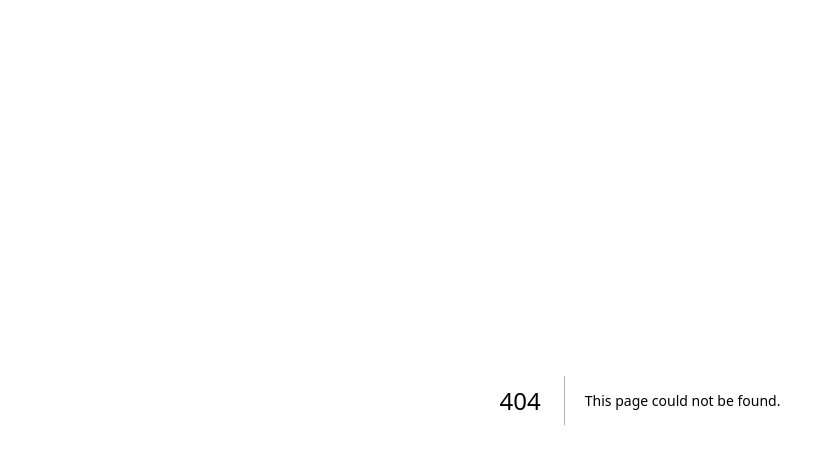
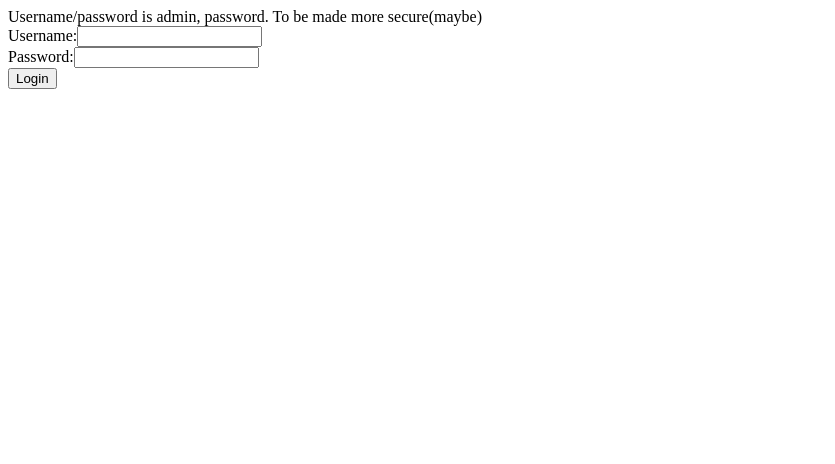
Before and after one commit to edmond-chu/ticketing-frontend, a Next.js app: page /login in a window 1280 px wide. Before the commit this address had no page. Shown: the top 464 px of the page, without its empty margins (0-835 px from the left). Built offline with nearby package versions, Linux system fonts and the light colour scheme.

Commit message:
added login page functionality

```diff
--- a/pages/admin.tsx
+++ b/pages/admin.tsx
@@ -1,6 +1,8 @@
 import { useState, useEffect, ChangeEvent, FormEvent } from 'react';
 import Link from 'next/link';
 import adminstyle from '../styles/adminstyle.module.css';
+import { useRouter } from 'next/router';
+
 
 type Ticket = {
   id: number;
@@ -13,10 +15,17 @@ type ResponseTexts = {
   [key: string]: string;
 };
 export default function Admin() {
+
+    const router = useRouter();
+
+  // Redirect to login page if not authenticated
+    useEffect(() => {
+        const isAuthenticated = localStorage.getItem("isAuthenticated");
+        if (!isAuthenticated) {
+        router.push('/login');
+        }
+    }, [router]);
     const url = process.env.NEXT_PUBLIC_BACKEND_URL;
-
-
-
 
     const [tickets, setTickets] = useState<Ticket[]>([]);
     const [selectedTicketId, setSelectedTicketId] = useState<number | null>(null);
@@ -70,6 +79,11 @@ export default function Admin() {
     const handleReturnToAdminPage = () => {
         setSearchedTicket(null);
         setSearchQuery('');
+    };
+
+    const handleLogout = () => {
+        localStorage.removeItem("isAuthenticated");
+        router.push('/login');
     };
 
 
@@ -146,6 +160,7 @@ export default function Admin() {
             <div className={adminstyle.backToHome}>
                 <Link href="/"><button className="mt-4">Back to Home</button></Link>
             </div>
+            <button onClick={handleLogout}>Logout</button>
             <div className={adminstyle.searchContainer}>
                 <input
                     type="text"
--- /dev/null
+++ b/pages/login.tsx
@@ -0,0 +1,36 @@
+import React, { useState, FormEvent } from 'react'; // Import FormEvent
+import { useRouter } from 'next/router';
+
+export default function Login() {
+  const [username, setUsername] = useState('');
+  const [password, setPassword] = useState('');
+  const router = useRouter();
+
+  const handleSubmit = async (e: FormEvent<HTMLFormElement>) => { // Specify type here
+    e.preventDefault();
+    // Your authentication logic here
+    if (username === "admin" && password === "password") {
+      localStorage.setItem("isAuthenticated", "true");
+      router.push('/admin');
+    } else {
+      alert("Invalid credentials");
+    }
+  };
+
+  return (
+    <form onSubmit={handleSubmit}>
+      <div>
+        <label>Username/password is admin, password. To be made more secure(maybe)</label>
+      </div>
+      <div>
+        <label>Username:</label>
+        <input type="text" value={username} onChange={(e) => setUsername(e.target.value)} />
+      </div>
+      <div>
+        <label>Password:</label>
+        <input type="password" value={password} onChange={(e) => setPassword(e.target.value)} />
+      </div>
+      <button type="submit">Login</button>
+    </form>
+  );
+}
```
